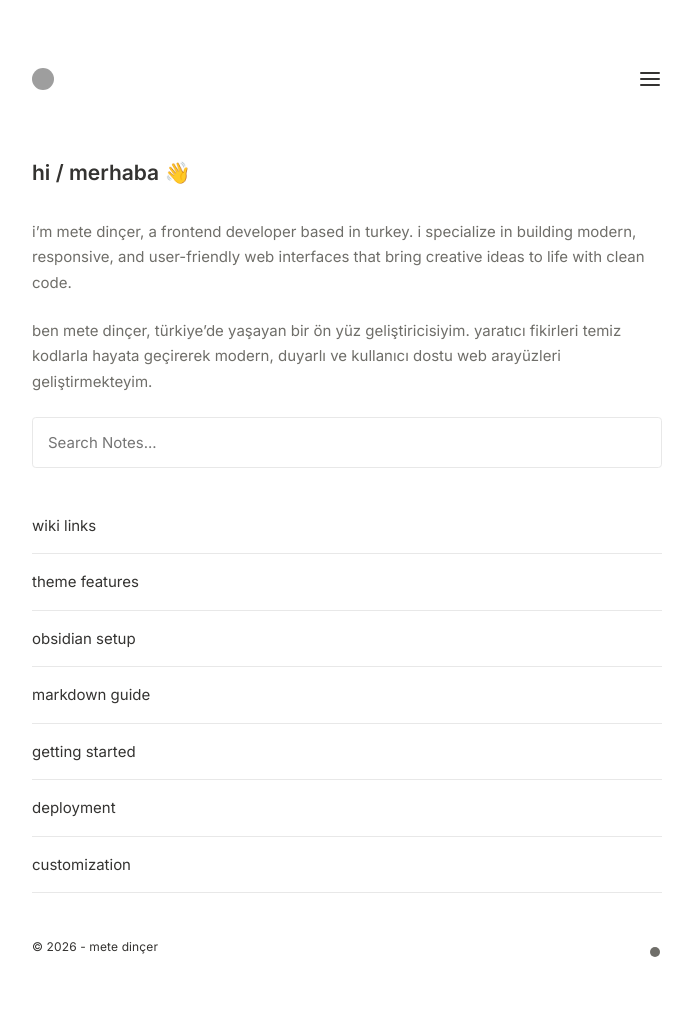
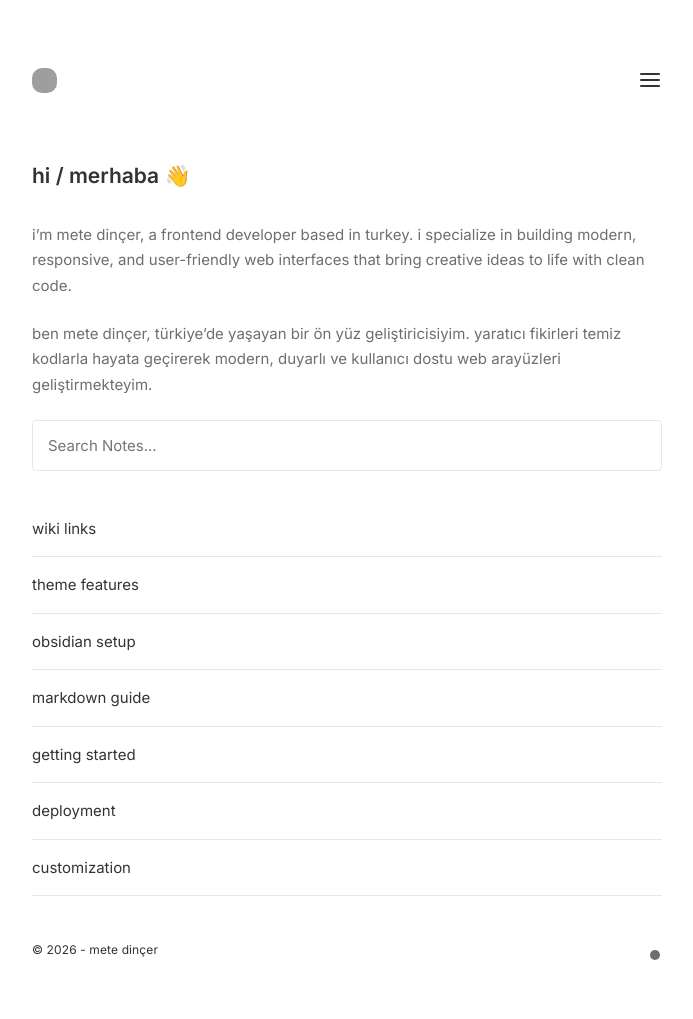
Before and after one commit to medincer/medincer.github.io, a Jekyll site: the page built from pages/index.md, in a window 1280 px wide. Shown: the whole page, without its empty margins (293-986 px from the left). Built offline with Jekyll 4.4.1, drawn with Linux system fonts in a browser that asks for light colours; grey boxes are pictures that could not be loaded.

Commit message:
Update avatar image style in Nav.html

```diff
--- a/_includes/Nav.html
+++ b/_includes/Nav.html
@@ -1,7 +1,7 @@
 <nav class="nav">
   <div class="nav-left">
     <a href="{{ site.baseurl }}/">
-      <img src="https://avatars.githubusercontent.com/u/305893856?v=4" style="border-radius:50%" height="22" width="22"></img>
+      <img src="https://avatars.githubusercontent.com/u/305893856?v=4" style="border-radius:10px" height="25" width="25"></img>
     </a>
   </div>
 
```
